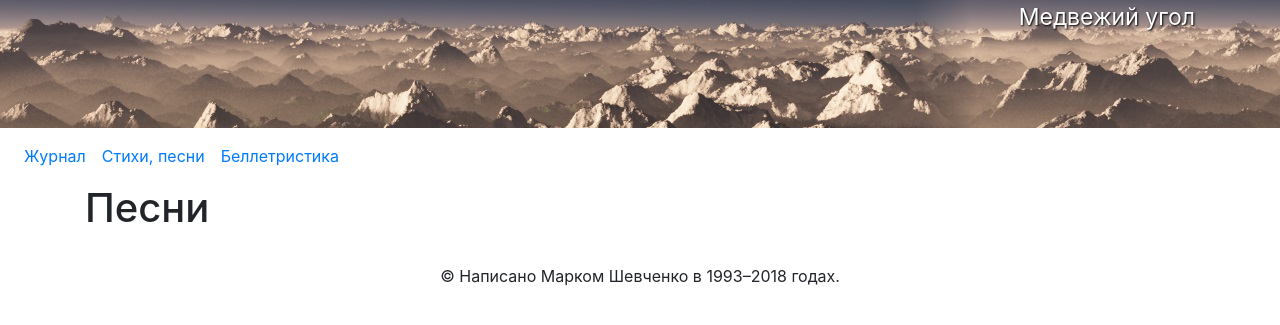
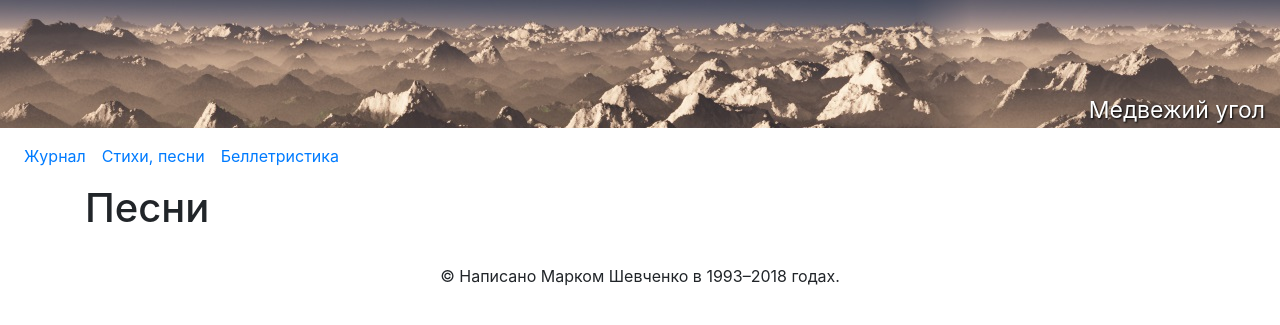
Before and after one commit to mark-shevchenko-name/mark-shevchenko-name.github.io, a Jekyll site: the page built from index.md, in a window 1280 px wide. Shown: the top 325 px of the page. Built offline with Jekyll 4.4.1, drawn with Linux system fonts in a browser that asks for light colours; our own code applies the rules of GitHub Pages for plain Markdown files.

Commit message:
Update main.css

```diff
--- a/css/main.css
+++ b/css/main.css
@@ -3,6 +3,7 @@ header {
 	background-position: center center;
 	width: 100%;
 	height: 128px;
+	position: relative;
 }
 
 article {
@@ -20,6 +21,9 @@ footer {
 	color: white;
 	text-shadow: 1px 1px 2px black;
 	text-decoration: none;
+	position: absolute;
+	right: 0;
+	bottom: 0;
 }
 
 .lyrics {
```
